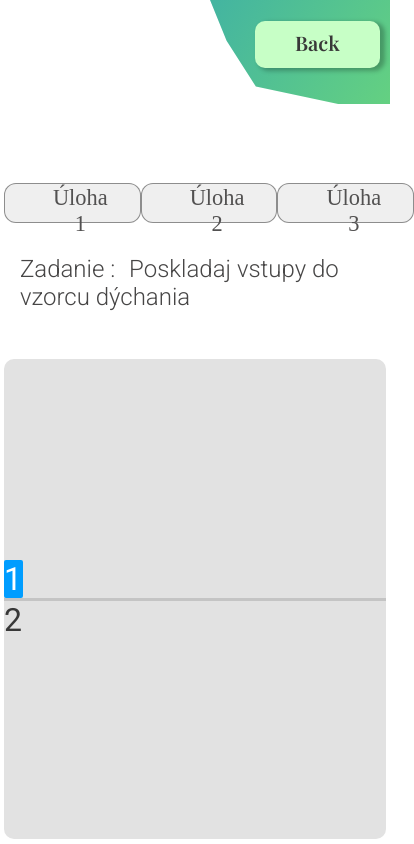
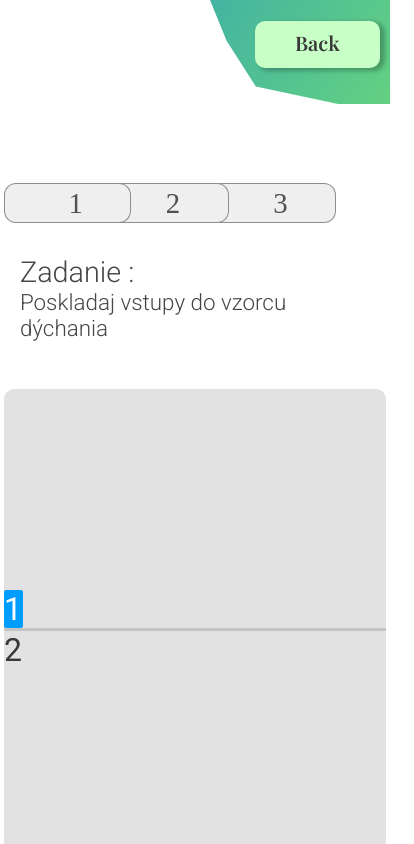
Before and after one commit to smravec/Photosynthesis-Breathing-React-Website, a React (Create React App) app: page /demo in a window 390 px wide. Shown: the top 844 px of the page, 414 px wide, since content can reach past the window. Built offline with nearby package versions, Linux system fonts and the light colour scheme.

Commit message:
DemoPage responsive till 450px

```diff
--- a/src/components/DemoPage.js
+++ b/src/components/DemoPage.js
@@ -169,9 +169,9 @@ export default function DemoPage() {
         <div className={styles.MainContentContainer}>
 
             <div className={styles.ButtonsContainer}>
-                <button onClick={()=>{ChangeAssignment("1");SetSolve("solving");AddItemToArray1([]);AddItemToArray2([]);}} className={styles.Button} id={styles.AssignmentButton1}>Úloha 1</button>
-                <button onClick={()=>{ChangeAssignment("2");SetSolve("solving");AddItemToArray1([]);AddItemToArray2([]);}} className={styles.Button} id={styles.AssignmentButton2}>Úloha 2</button>
-                <button onClick={()=>{ChangeAssignment("3"); ChangeCheck("1");SetSolve("solving");AddItemToArray1([]);AddItemToArray2([]);}} className={styles.Button} id={styles.AssignmentButton3}>Úloha 3</button>
+                <button onClick={()=>{ChangeAssignment("1");SetSolve("solving");AddItemToArray1([]);AddItemToArray2([]);}} className={styles.Button} id={styles.AssignmentButton1}></button>
+                <button onClick={()=>{ChangeAssignment("2");SetSolve("solving");AddItemToArray1([]);AddItemToArray2([]);}} className={styles.Button} id={styles.AssignmentButton2}></button>
+                <button onClick={()=>{ChangeAssignment("3"); ChangeCheck("1");SetSolve("solving");AddItemToArray1([]);AddItemToArray2([]);}} className={styles.Button} id={styles.AssignmentButton3}></button>
             </div>
 
             <div className={styles.AssignmentTextContainer}>
--- a/src/components/DemoPage.module.css
+++ b/src/components/DemoPage.module.css
@@ -86,6 +86,7 @@
     width: 96%;
 }
 
+
 .Button{
     font-family: "Play Fair Display";
     font-size: 2rem;
@@ -118,6 +119,17 @@
     right: 90px;
 }
 
+#AssignmentButton1::before{
+    content: "Úloha 1";
+}
+
+#AssignmentButton2::before{
+    content: "Úloha 2";
+}
+
+#AssignmentButton3::before{
+    content: "Úloha 3";
+}
 
 /* Assignment text section*/
 .AssignmentTextContainer{
@@ -500,9 +512,6 @@
         margin-top: 2rem;
 
         width: 100%;
-
-
-
     }
 
     #AssignmentButton1{
@@ -512,29 +521,53 @@
 
        #AssignmentButton2{
            z-index: 2;
-           right: 0px;
+           right: 30px;
        }
 
        #AssignmentButton3{
            z-index: 1;
-           right: 0px;
+           right: 50px;
        }
+
+       #AssignmentButton1::before{
+           content: "1";
+       }
+
+       #AssignmentButton2::before{
+        content: "2";
+    }
+
+    #AssignmentButton3::before{
+        content: "3";
+    }
 
 
     .Button{
 
-        font-size: 1.4rem;
+        font-size: 1.8rem;
         height: 2.5rem;
         border-radius: 12px ;
 
         width: 100%;
         max-width: 10rem;
+    }
 
 
+    .AssignmentText{
+        display: flex;
+        flex-direction: column;
 
+        font-size: 1.8rem;
+
+        align-content: flex-start;
+
+        width: fit-content;
     }
 
-    .AssignmentText{
+    .AssignmentTextNew{
+        padding: 0;
+        margin: 0;
+
         font-size: 1.5rem;
     }
 
@@ -619,3 +652,9 @@
         margin-left: 3%;
     }
 }
+
+@media screen and (max-width: 456px){
+    .AssignmentTextNew{
+        font-size: 1.4rem;
+    }
+}
--- a/src/index.css
+++ b/src/index.css
@@ -4,8 +4,6 @@
 
   font-size: 16px;
   font-family: "Roboto",sans-serif;
-
-  box-sizing: border-box;
 
 }
 
```
